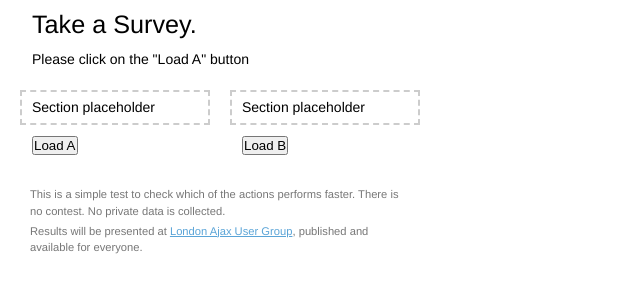
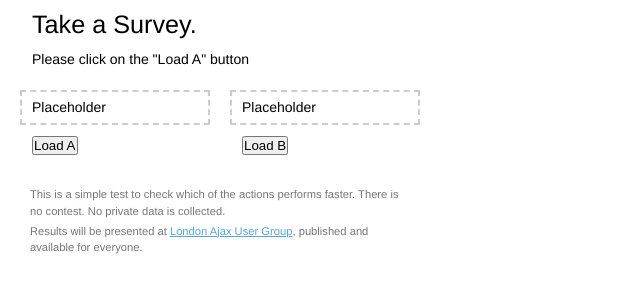
Before and after one commit to zalun/jsFiddle-Survey, a Django app: page / in a window 1280 px wide. Shown: the top 300 px of the page, without its empty margins (0-640 px from the left). Run offline with Django 3.2, Linux system fonts and the light colour scheme.

Commit message:
shorter placeholder content

```diff
--- a/templates/spinner/index.html
+++ b/templates/spinner/index.html
@@ -54,12 +54,12 @@
   {% endif %}
 
   <div id="a_section" class="test">
-    <div id="a_result" class="result"><p>Section placeholder</p></div>
+    <div id="a_result" class="result"><p>Placeholder</p></div>
     <p><input type="button" id="a_load" value="Load A"></p>
   </div>
 
   <div id="b_section" class="test">
-    <div id="b_result" class="result"><p>Section placeholder</p></div>
+    <div id="b_result" class="result"><p>Placeholder</p></div>
     <p><input type="button" id="b_load" value="Load B"></p>
   </div>
 
```
